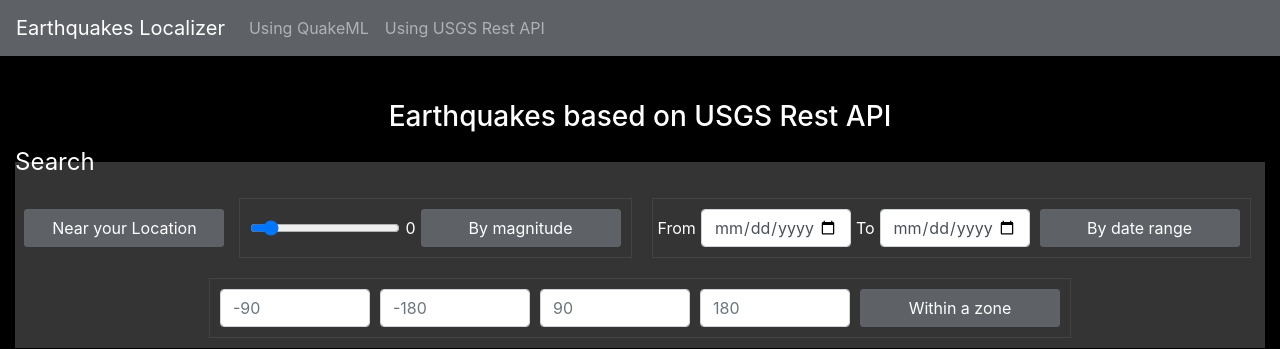
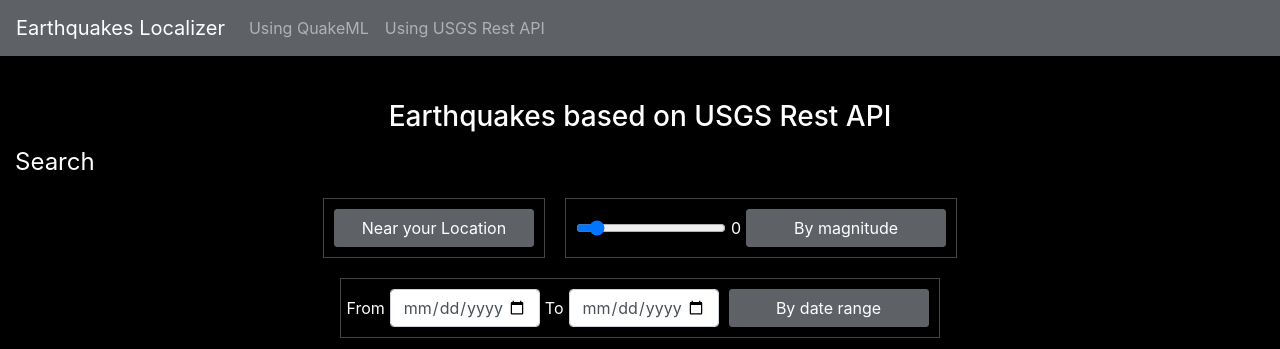
Before and after one commit to rianaandrianome/earthquake-localization, a PHP site: page /usgs.php in a window 1280 px wide. Shown: the top 349 px of the page. Run offline with PHP 8.4, Linux system fonts and the light colour scheme; some libraries are stand-ins or nearby versions.

Commit message:
style usgs

```diff
--- a/usgs.php
+++ b/usgs.php
@@ -4,9 +4,9 @@
     <h3>Earthquakes based on USGS Rest API</h3>
 
 
-    <fieldset class="row btn-wrapper">
+    <div class="row btn-wrapper">
         <legend>Search</legend>
-        <div>
+        <div class="wrap form-group">
             <button onclick="showLocation()" class="btn btn-info">Near your Location</button>
         </div>
         <div class="wrap form-group">
@@ -31,7 +31,7 @@
             <button onclick="showRectangle()" class="btn btn-info">Within a zone</button>
         </div>
 
-</fieldset>
+</div>
     <div id="wrapper" class="row">
 
         <div id="map" class="col-lg-8 map"></div>
```
